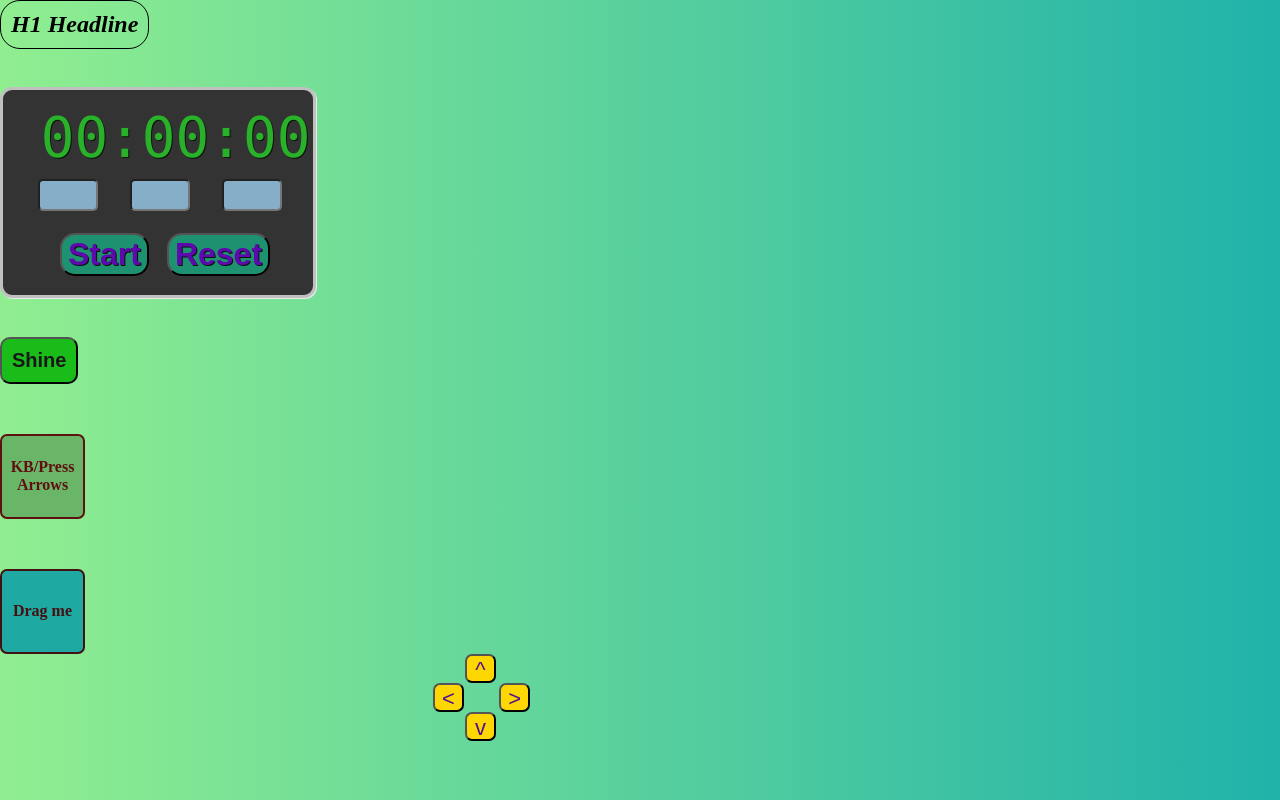
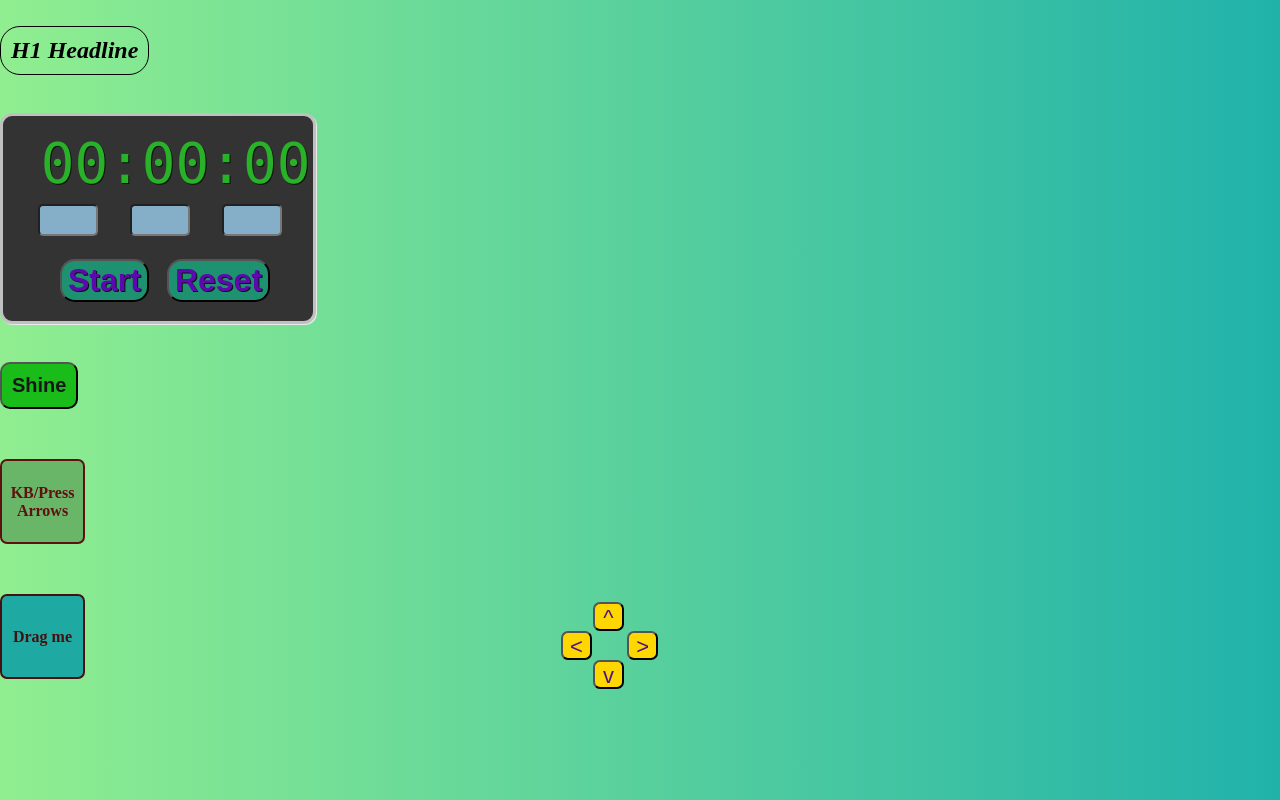
Before and after one commit to Abraham2591/vanillaTimerAndTouchElements, a plain HTML site: page index.html in a window 1280 px wide. Drawn offline with Linux system fonts and the light colour scheme.

Commit message:
Update style.css

```diff
--- a/style.css
+++ b/style.css
@@ -1,7 +1,6 @@
 body{
     background: linear-gradient(to right, lightgreen, lightseagreen);
     display: block;
-    gap: space-between;
 }
 
 html, body {margin: 0; height: 100%; overflow: hidden}
@@ -9,7 +8,7 @@ html, body {margin: 0; height: 100%; overflow: hidden}
 #text1{
     display: block;
     float: left;
-    margin-top: 0%;
+    margin-top: 2%;
     margin-bottom: 1%;
     font-size: 24px;
     font-style: italic;
@@ -28,7 +27,7 @@ html, body {margin: 0; height: 100%; overflow: hidden}
 
 #timeDiv{
     border-radius: 12px;
-    margin-top: 4%;
+    margin-top: 6%;
     margin-left: 0%;
     margin-right: 25%;
     padding: 15px;
@@ -213,6 +212,7 @@ html, body {margin: 0; height: 100%; overflow: hidden}
     margin-left: 0px;
     margin-top: 0%;
     margin-bottom: 0%;
+    margin-right: 0%;
     padding: 10px;
     border: 2px solid;
     background-color: rgb(30, 170, 163);
@@ -244,9 +244,10 @@ html, body {margin: 0; height: 100%; overflow: hidden}
 }
 
 #arDiv{
-    margin-top: 0%;
-    margin-left: 33%;
-    margin-right: 25%;
+    margin-top: -6%;
+    margin-left: 43%;
+    margin-right: 43%;
+    margin-bottom: 40%;
     overflow: hidden;
     width: 112px;
     height: 112px;
```
